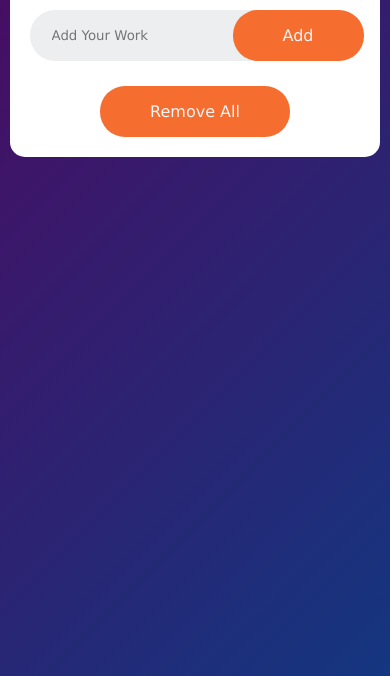
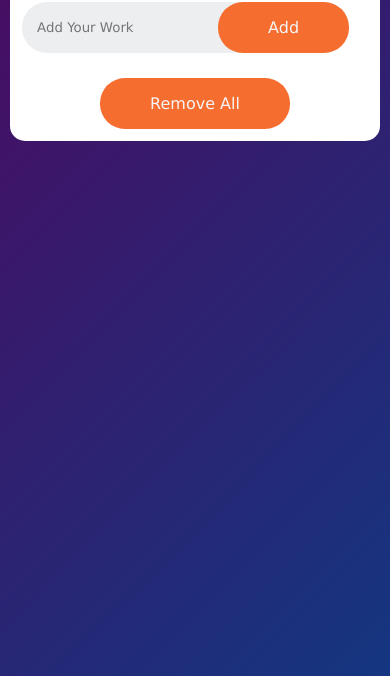
Before and after one commit to aligoharcodepulse/to-do-list, a plain HTML site: page index.html in a window 390 px wide. Shown: the part 168-844 px from the top of the page. Drawn offline with Linux system fonts and the light colour scheme.

Commit message:
to-do-list

```diff
--- a/style.css
+++ b/style.css
@@ -125,7 +125,7 @@ ul li span:hover{
         font-size: 15px;
     }
     .row{
-        padding-left: 15px;
+        padding-left: 12px;
         justify-content: center;
         align-items: center;
     }
@@ -133,14 +133,16 @@ ul li span:hover{
 
 @media only screen and (max-width: 480px) {
     .list{
-        padding: 20px;
+        padding: 12px;
     }
     ul li{
-        font-size: 12px;
+        font-size: 10px;
     }
     .row{
-        padding-left: 15px;
+        padding-left: 90px;
         justify-content: center;
         align-items: center;
+        width: 70%;
+        margin-left: 0px;
     }
 }
```
